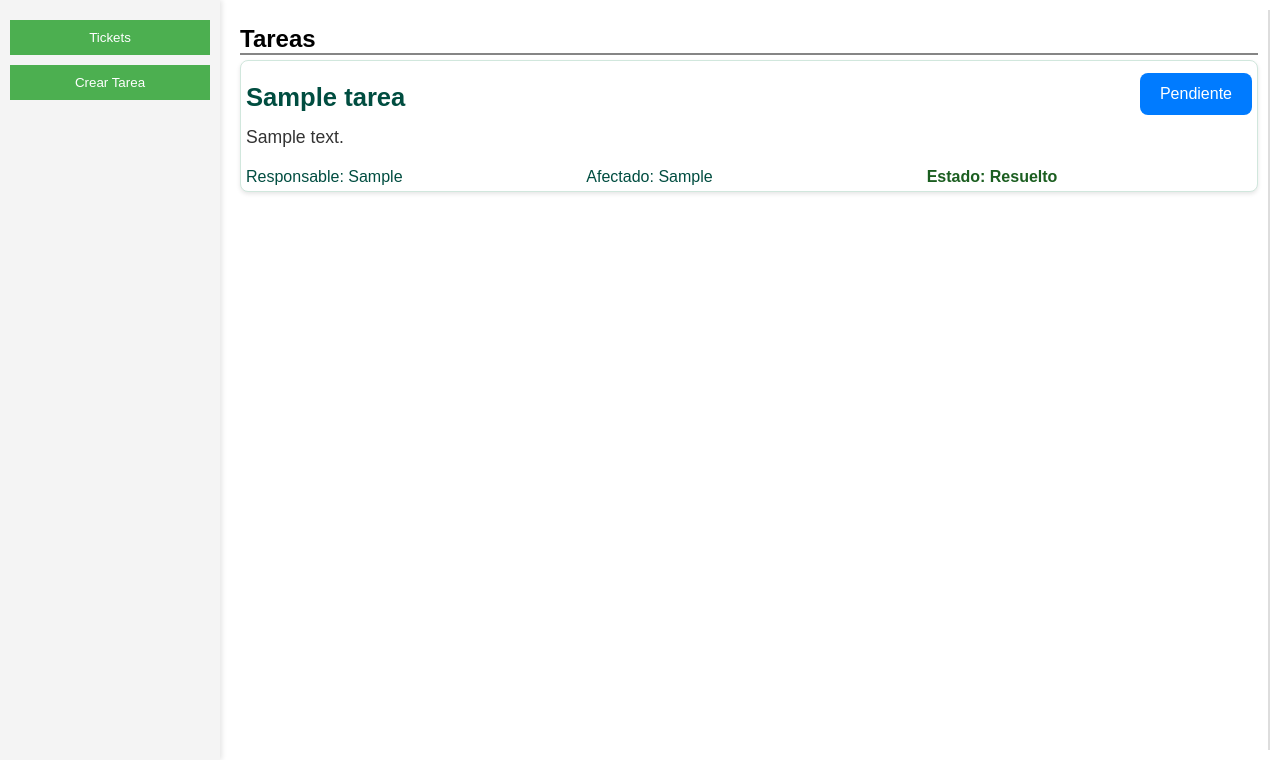
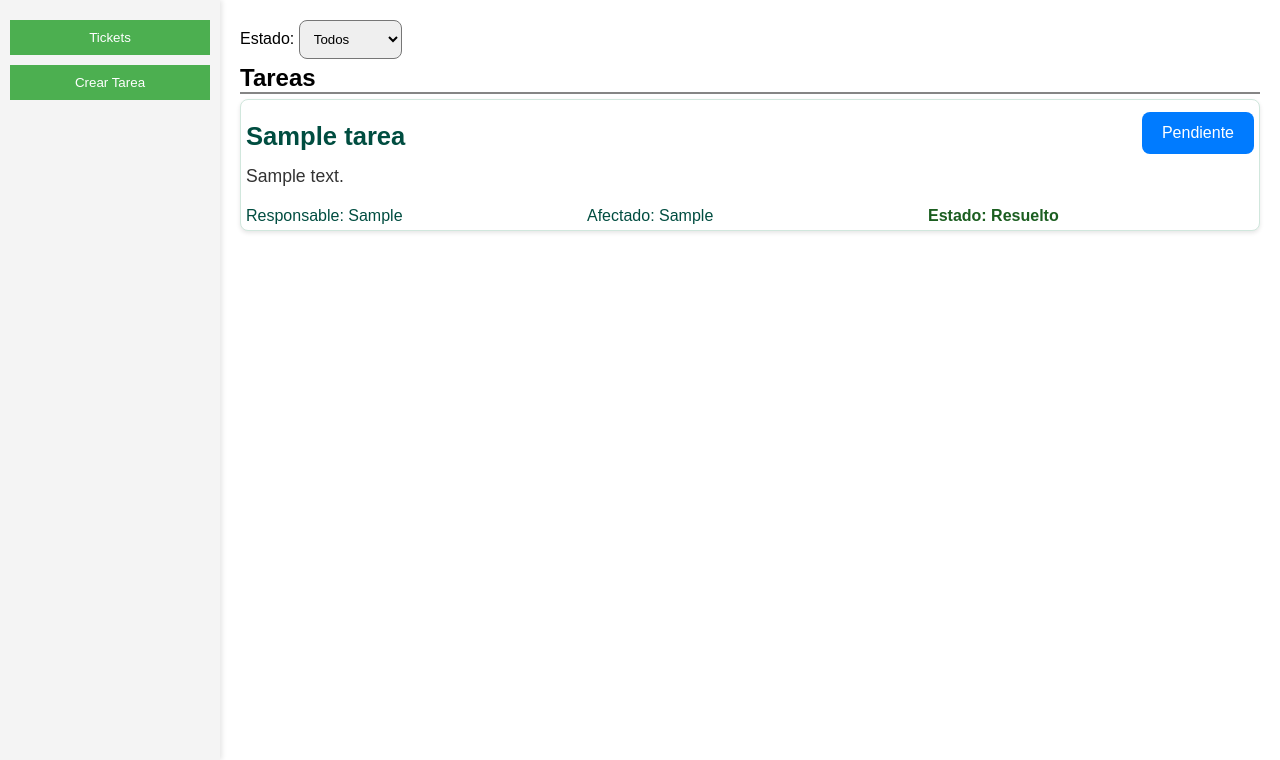
Before and after one commit to LuAGutierrez/PythonAdmin, a Flask app: page /tareas in a window 1280 px wide. Shown: the part 100-860 px from the top of the page. Run offline with Flask 3, Linux system fonts and the light colour scheme; tables that the repository leaves empty or names only in its code hold one stand-in row (values such as "Sample post").

Commit message:
Se agrega filtro de estado en Tareas

```diff
--- a/app/modelo.py
+++ b/app/modelo.py
@@ -13,6 +13,7 @@ def obtener_tickets(mysql, estado=None):
 
             cursor.execute(consulta, params)
             tickets = cursor.fetchall()
+
     except mysql.connector.Error as e:
         # Si hay algun error imprime cartel en consola, esto puede ser utilizado en el html
         print(f"Error al obtener datos: {e}")
@@ -27,7 +28,11 @@ def obtener_tareas(mysql,estado=None):
             consulta = """SELECT * FROM tareas"""
             params = ()
 
-            cursor.execute(consulta)
+            if estado:
+                consulta += " WHERE estado = %s"
+                params= (estado,)
+
+            cursor.execute(consulta,params)
             tareas = cursor.fetchall()
 
     except mysql.connector.Error as e:
@@ -88,6 +93,7 @@ def cambiar_estado_ticket(mysql,id_ticket):
         return cursor.rowcount > 0  # Devuelve True si se actualizó al menos una fila
 
 # Cambio estado tareas
+
 def cambiar_estado_tareas(mysql,id_tarea):
     with mysql.cursor(dictionary=True) as cursor:
         # Paso 1: Obtener el estado actual del ticket
--- a/app/static/scripts.js
+++ b/app/static/scripts.js
@@ -1,5 +1,6 @@
 // Boton para ir a tareas //
 $(document).ready(function() {
+    var currentPath = window.location.pathname; // Obtiene el camino actual de la URL
     // jQuery
     $('#tareas').on('click', function() {
         window.location.href = '/tareas';
@@ -10,8 +11,12 @@ $(document).ready(function() {
     });
 
     $('#filtro').on('change', function() {
-        var selectedValue = $(this).val(); // Obtiene el valor seleccionado del elemento 'filtro'.
-        window.location.href = `/tickets?estado=${selectedValue}`; // Redirige con el filtro aplicado como parámetro.
+        var selectedValue = $(this).val(); // Obtiene el valor seleccionado del filtro
+        if (currentPath === '/tickets') {
+            window.location.href = `/tickets?estado=${selectedValue}`; // Redirige con el filtro para tickets
+        } else if (currentPath === '/tareas') {
+            window.location.href = `/tareas?estado=${selectedValue}`; // Redirige con el filtro para tareas
+        }
     });
 
 
--- a/app/templates/tareas.html
+++ b/app/templates/tareas.html
@@ -28,7 +28,14 @@
             </aside>
             <main class="content">
                 <div class="split">
-                <div class="tickets">
+                    <div class="tareas">
+                        <!-- Filtro de estado -->
+        <label for="filtro">Estado:</label>
+            <select id="filtro">
+                <option value="">Todos</option>
+                <option value="Resuelto" {{ 'selected' if request.args.get('estado') == 'Resuelto' }}>Resuelto</option>
+                <option value="Pendiente" {{ 'selected' if request.args.get('estado') == 'Pendiente' }}>Pendiente</option>
+            </select>
                         <h2 class="h2-top">Tareas</h2>
                         {% for tarea in tareas %}
                         <section class="descripcion">
```
Lines whose indentation alone changed are shown as unchanged.
